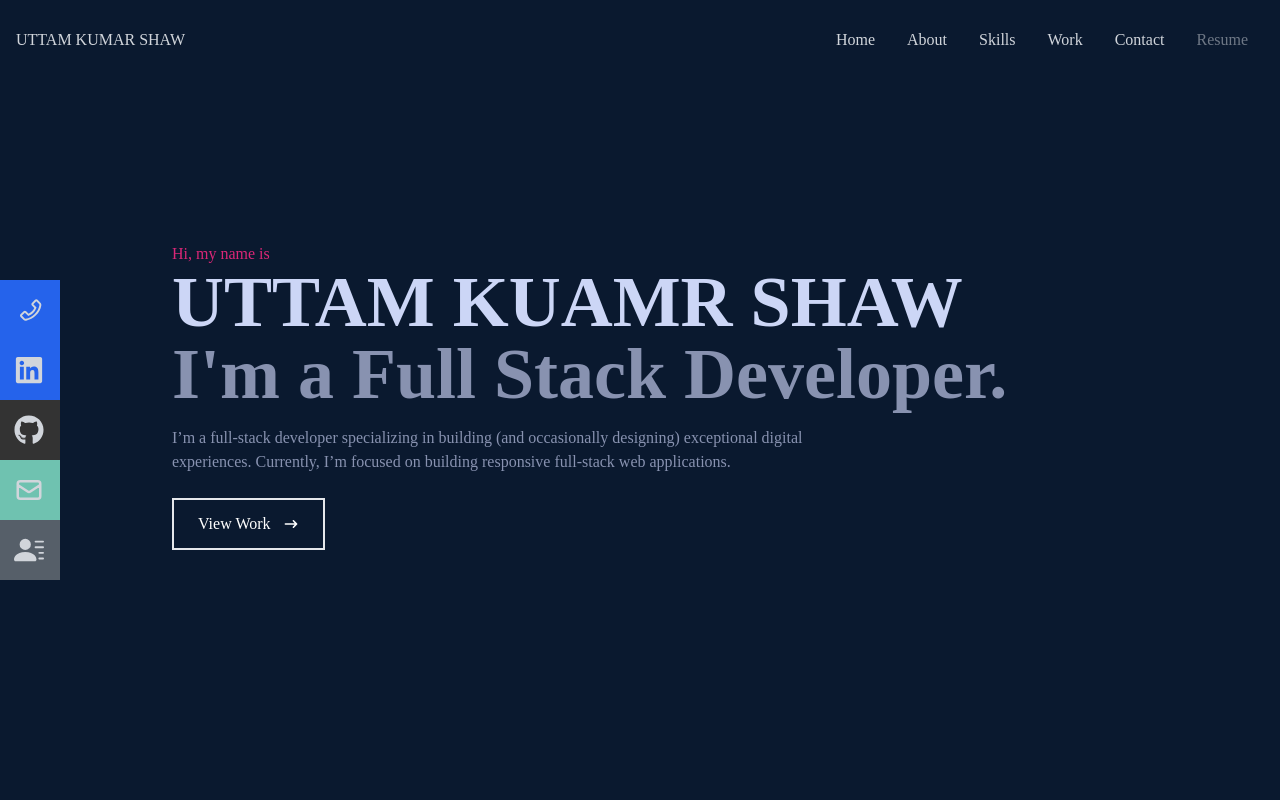
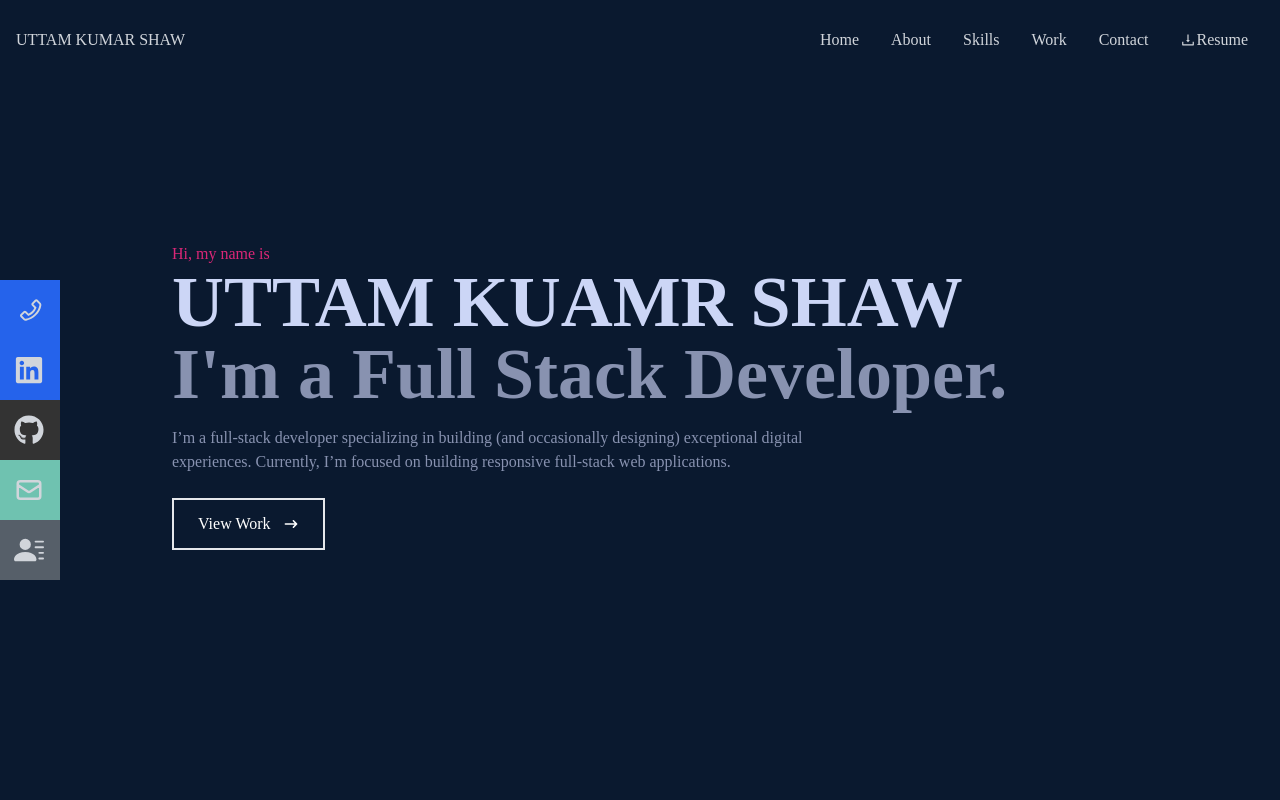
Before and after one commit to uttamkrshaw/portfolio-Templates, a React (Create React App) app: page / in a window 1280 px wide. Shown: the top 800 px of the page. Built offline with nearby package versions, Linux system fonts and the light colour scheme.

Commit message:
resume button done

```diff
--- a/package.json
+++ b/package.json
@@ -4,6 +4,7 @@
   "version": "0.1.0",
   "private": true,
   "dependencies": {
+    "@heroicons/react": "^2.0.15",
     "@testing-library/jest-dom": "^5.16.5",
     "@testing-library/react": "^13.4.0",
     "@testing-library/user-event": "^13.5.0",
--- a/src/components/Resume.jsx
+++ b/src/components/Resume.jsx
@@ -1,11 +1,11 @@
 import React from 'react'
+import { AiOutlineDownload } from "react-icons/ai"
 
-function Resume() {
+const Resume = () => {
     return (
-        <div className="opacity-50 hover:opacity-100">
-            <a href="https://drive.google.com/file/d/1R0Gq3cFuy0t_2LlxlGQESS9mOV6Iehwn/view?usp=share_link" color="transparent"
-                target="_blank" download>
-                <button>Resume</button></a>
+        <div >
+            <a className='flex justify-between items-center w-full text-gray-300' href="https://drive.google.com/file/d/1R0Gq3cFuy0t_2LlxlGQESS9mOV6Iehwn/view?usp=share_link" color="transparent"
+                target="_blank" download ><AiOutlineDownload /> Resume </a>
         </div>
     )
 }
```
Also changed, not shown: 1 other file (tests, documents, lock files or other folders).
